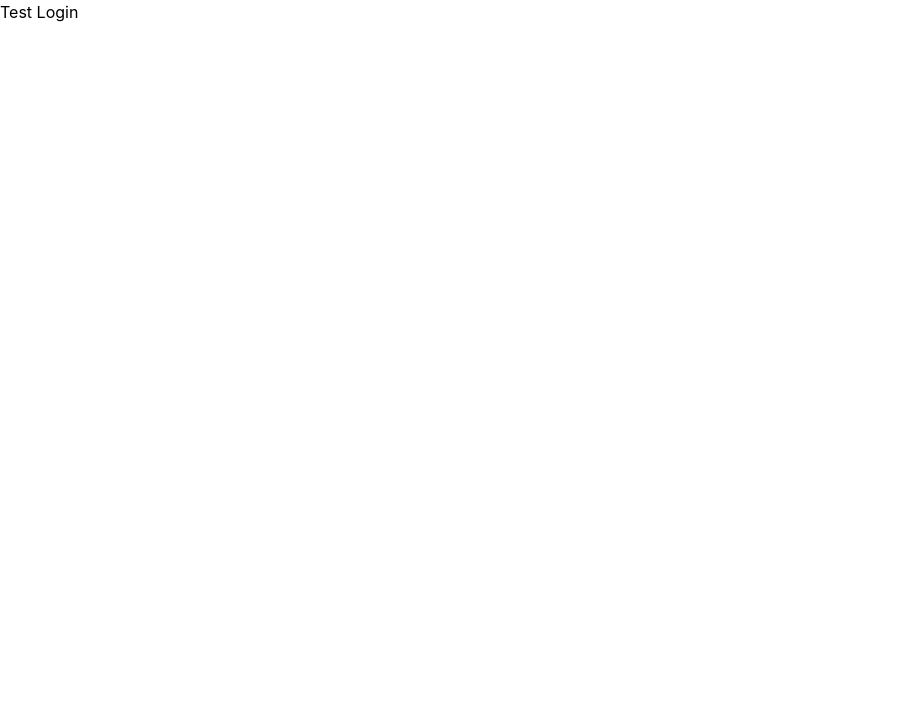
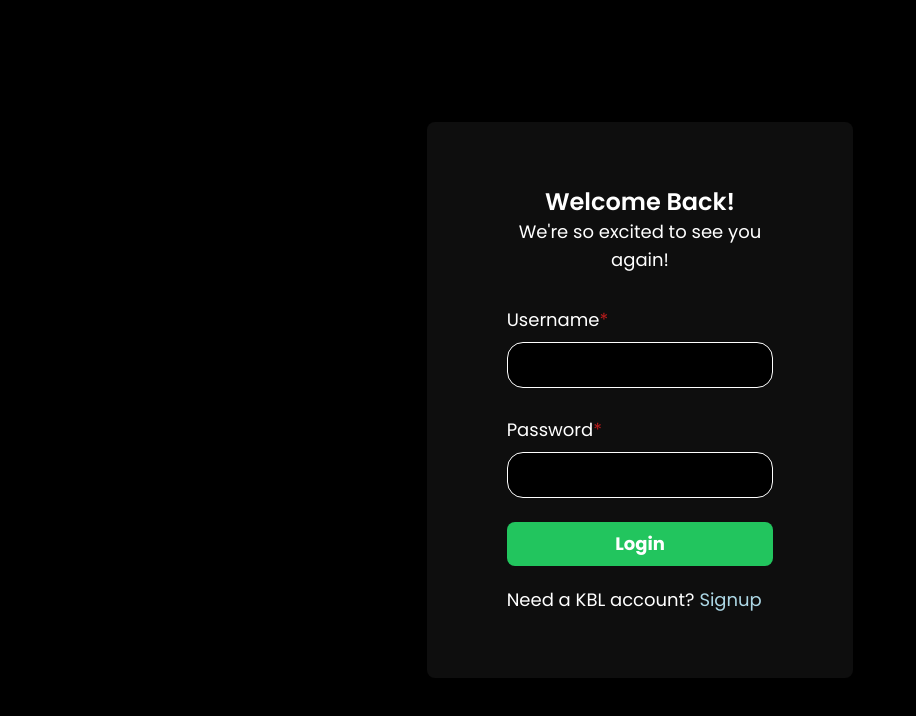
Before and after one commit to briankheng/IF3110-SPA-FE, a React (Vite) app: page / in a window 1280 px wide. Shown: the top 716 px of the page, without its empty margins (0-916 px from the left). Built offline with nearby package versions, Linux system fonts and the light colour scheme.

Commit message:
feat: add login page fe

```diff
--- a/src/pages/Login/Login.tsx
+++ b/src/pages/Login/Login.tsx
@@ -1,6 +1,33 @@
+import { Link } from "react-router-dom";
+
 function Login() {
     return (
-        <div>Test Login</div>
+        <div className="bg-black h-screen w-screen flex flex-col justify-center items-center">
+            <div className="bg-light-gray w-1/3 overflow-y-auto px-20 py-16 rounded-lg text-white text-lg font-poppins">
+                <p className="text-center text-2xl font-semibold">Welcome Back!</p>
+                <p className="text-center">We're so excited to see you again!</p>
+                <form className="flex flex-col mt-8" >
+                    {/* Username */}
+                    <label>Username<span className="text-red-700">*</span></label>
+                    <input
+                        type="text"
+                        className="bg-black text-white px-4 py-2 mt-2 border rounded-2xl border-white focus:border-light-blue focus:outline-none"
+                    />
+
+                    {/* Password */}
+                    <label className="mt-7">Password<span className="text-red-700">*</span></label>
+                    <input
+                        type="password"
+                        className="bg-black text-white px-4 py-2 mt-2 border rounded-2xl border-white focus:border-light-blue focus:outline-none"
+                    />
+
+                    {/* Submit Button */}
+                    <button className="bg-green-500 rounded-lg mt-6 py-2 text-md font-bold hover:bg-green-400">Login</button>
+                </form>
+                <p className="text-white text-md mt-5">Need a KBL account? <Link to="/signup" className="text-light-blue hover:underline hover:text-blue-300">Signup</Link></p>
+            </div>
+
+        </div>
     );
 }
 
```
